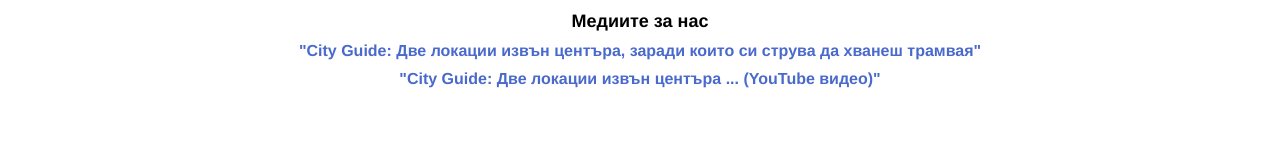
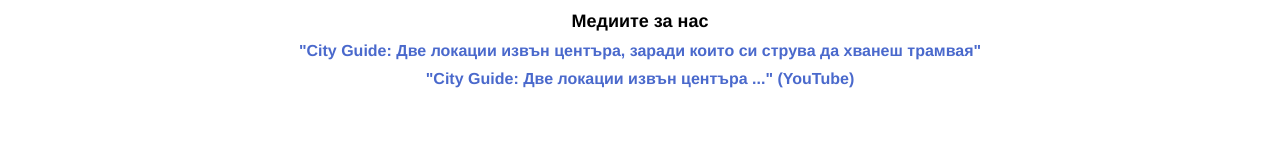
Before and after one commit to mybakerybg/mybakerybg.github.io, a plain HTML site: page partners/index.html in a window 1280 px wide. Shown: the part 273-433 px from the top of the page. Drawn offline with Linux system fonts and the light colour scheme.

Commit message:
Version 1.2.2

```diff
--- a/partners/index.html
+++ b/partners/index.html
@@ -69,7 +69,7 @@
 
                 <article>
                     <h4><a href="https://www.youtube.com/watch?v=k4JYc9abMS8" target="_blank">"City Guide: Две локации
-                            извън центъра ... (YouTube видео)"</a></h4>
+                            извън центъра ..." (YouTube)</a></h4>
                 </article>
             </section>
         </div>
```
